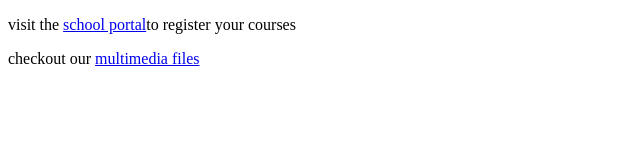
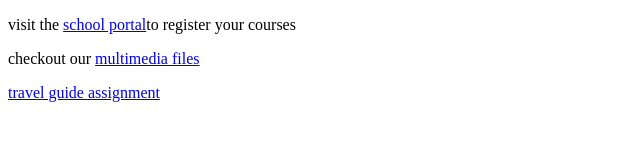
Before and after one commit to Aramide12/week2, a plain HTML site: page index.html in a window 1280 px wide. Shown: the whole page, without its empty margins (0-640 px from the left). Drawn offline with Linux system fonts and the light colour scheme.

Commit message:
fix:index file

```diff
--- a/index.html
+++ b/index.html
@@ -10,6 +10,6 @@
 
     <p> checkout our <a href="./media.html">multimedia files</a></p>
 
-    <p></p>
+    <p> <a href="./assignment.html">travel guide assignment</a></p>
 </body>
 </html>
```
